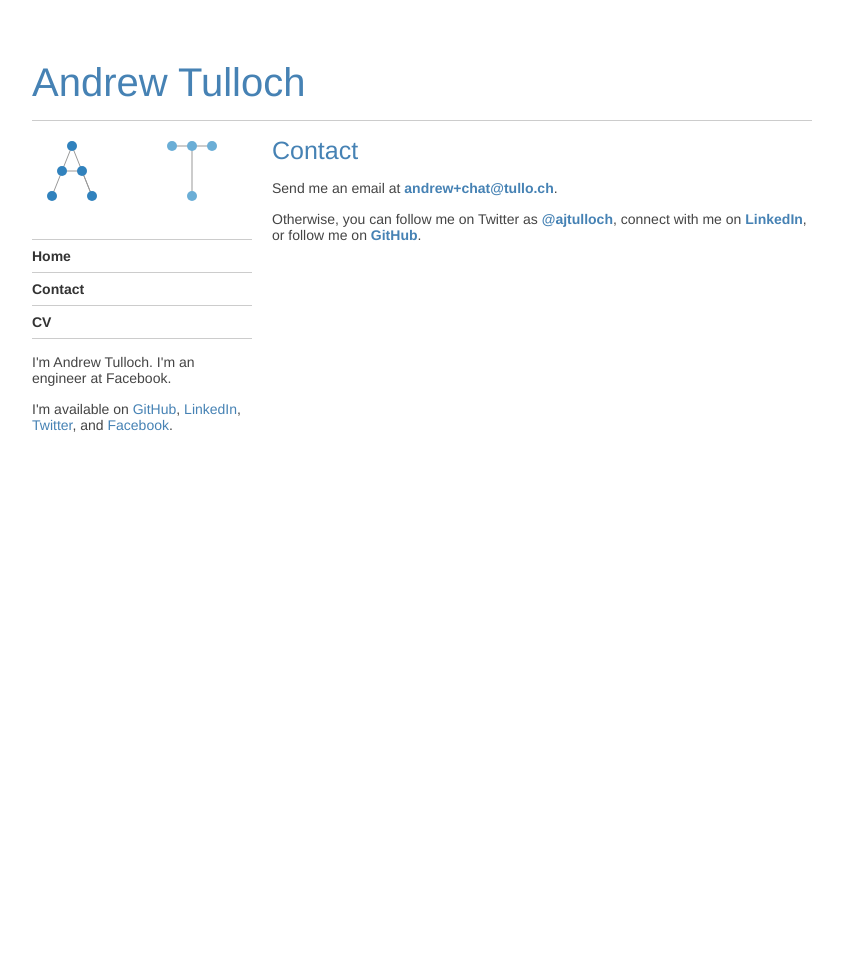
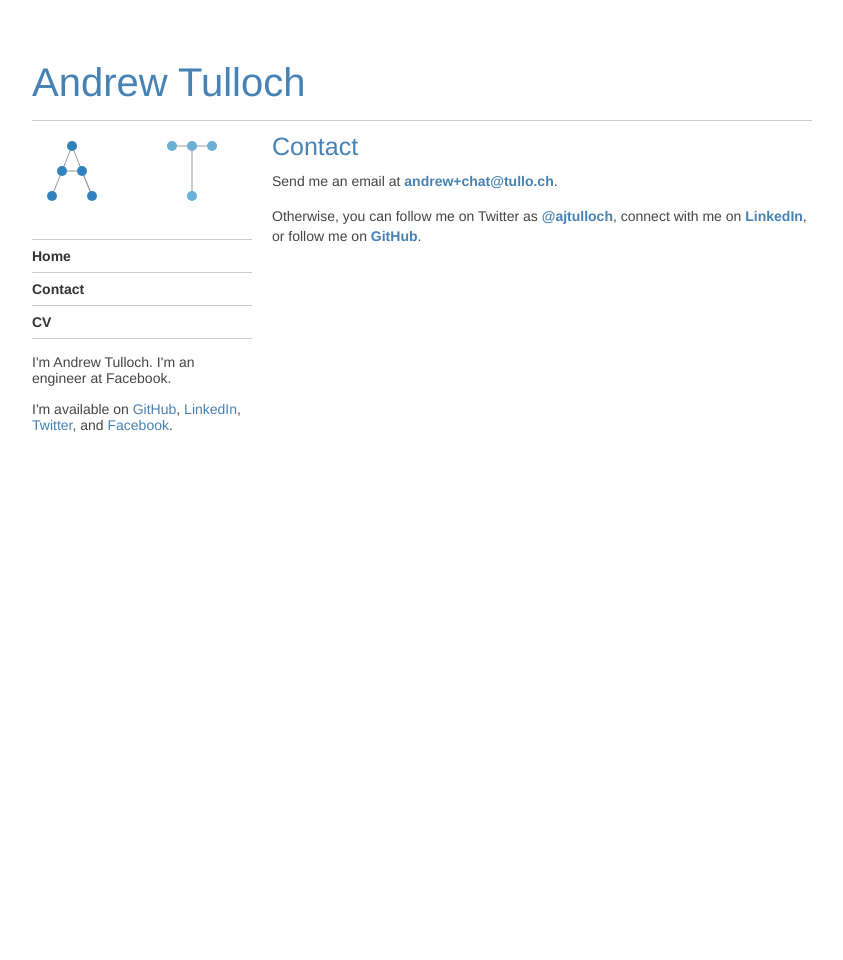
Before and after one commit to ajtulloch/ajtulloch.github.com, a Jekyll site: the page built from contact/index.html, in a window 1280 px wide. Shown: the whole page, without its empty margins (138-981 px from the left). Built offline with Jekyll 4.4.1, drawn with Linux system fonts in a browser that asks for light colours; nearby versions of some CDN libraries; comment, search, counter and statistics services are not loaded.

Commit message:
Added line height attribute for posts

```diff
--- a/css/site.css
+++ b/css/site.css
@@ -14,6 +14,10 @@ body {
   margin-top: 60px;
   margin-bottom: 60px;
   text-rendering: optimizelegibility;
+}
+
+.main {
+  line-height: 20px;
 }
 
 h1, h2, h3, h4, h5, h6 {
```
